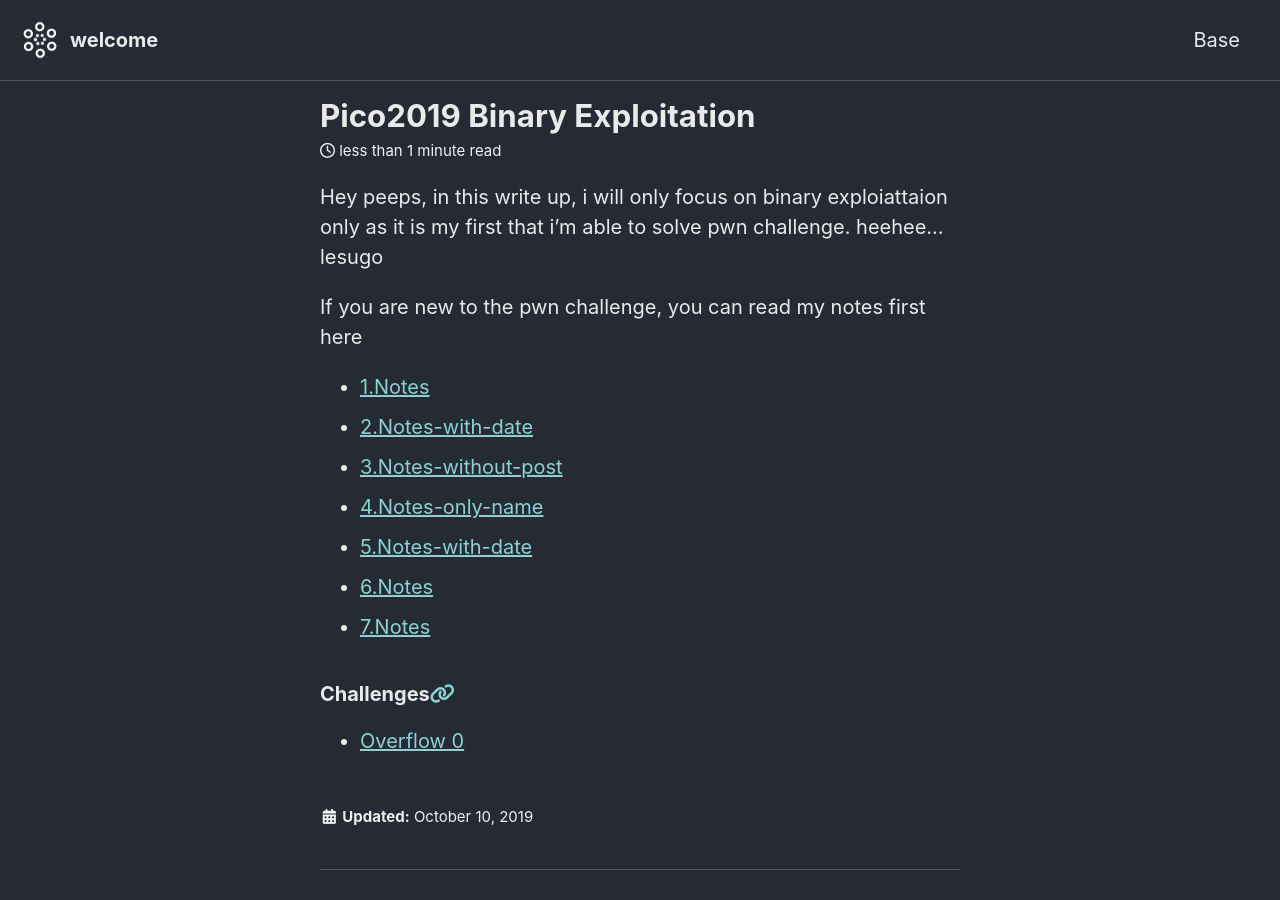
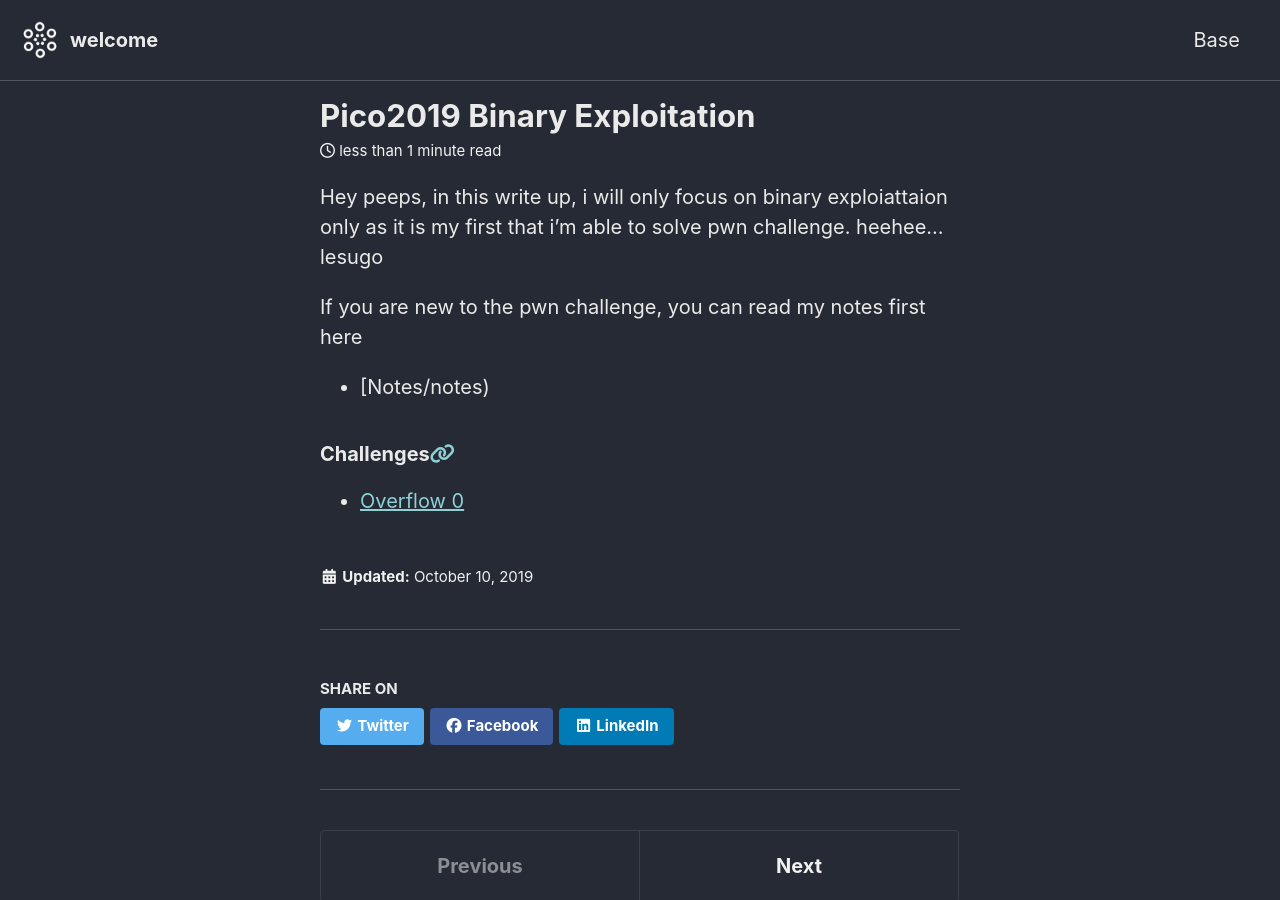
Before and after one commit to n3kk4h/n3kk4h.github.io, a Jekyll site: the page built from _posts/2019-10-10-picoctf2019-pwn.md, in a window 1280 px wide and 900 px high. Built offline with Jekyll 4.4.1, drawn with Linux system fonts in a browser that asks for light colours; cached includes are drawn as plain includes; nearby versions of some CDN libraries.

Commit message:
Update 2019-10-10-picoctf2019-pwn.md

```diff
--- a/_posts/2019-10-10-picoctf2019-pwn.md
+++ b/_posts/2019-10-10-picoctf2019-pwn.md
@@ -8,13 +8,7 @@
 heehee... lesugo
 
 If you are new to the pwn challenge, you can read my notes first here
-- [1.Notes](/_posts/notes.md)
-- [2.Notes-with-date](/_posts/2019-11-11-notes.md)
-- [3.Notes-without-post](/2019-11-11-notes.md)
-- [4.Notes-only-name](/2019-11-11-notes)
-- [5.Notes-with-date](/_posts/2019-11-11-notes)
-- [6.Notes](/notes)
-- [7.Notes](/notes.md)
+- [Notes/notes)
 
 ### Challenges
 
```
